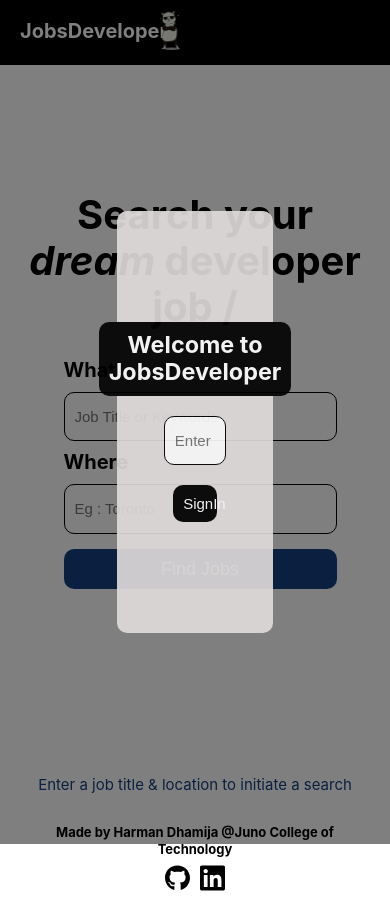
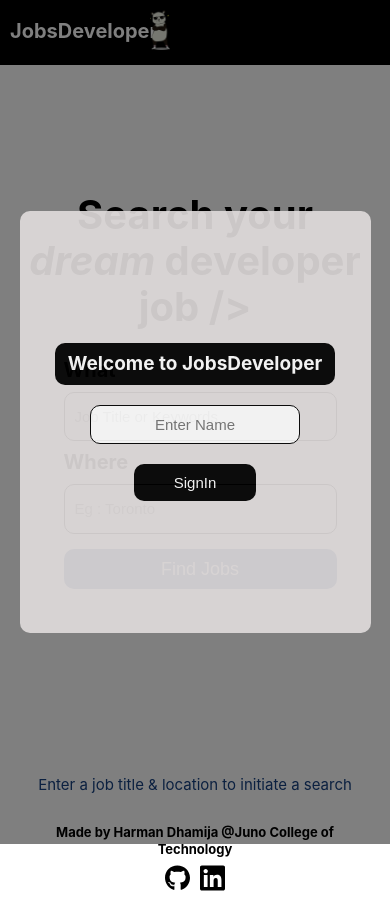
Before and after one commit to harmandhamija/jobs-developer, a React (Create React App) app: page / in a window 390 px wide. Built offline with nearby package versions, Linux system fonts and the light colour scheme; no server answers.

Commit message:
media queries for modal & navbar welcome user message

```diff
--- a/src/App.css
+++ b/src/App.css
@@ -68,12 +68,26 @@
   background-color: #164081;
   color: white;
   margin: 0;
-  /* padding: 10px; */
   border: none;
   border-radius: 10px;
   cursor: pointer;
   font-size: 1.8rem;
   transition: all 0.2s ease;
+}
+
+form input{
+  border: none;
+  border-radius: 10px;
+  border: 1px solid black;
+}
+
+form input:required{
+  box-shadow: none;
+}
+
+form input:focus{
+  box-shadow: 0 .5rem 1rem lightgrey;
+  outline: none;
 }
 
 button:hover,
@@ -110,25 +124,7 @@
   position: relative;
   display: flex;
   justify-content: space-between;
-}
-
-.navbar button{
-  /* font-size: 2rem;
-  font-weight: bold;
-  background-color: black; */
-  border: 1px solid white;
-  background-color: black;
-  width: 100px;
-  padding: 0;
-  /* height: 50px; */
-}
-
-.navbar input{
-  padding: 0;
-  margin: 0;
-  color: black;
-  /* background-color:pink; */
-  /* width: 500px; */
+  /* align-items: center; */
 }
 
 .navbar p{
@@ -137,14 +133,14 @@
   margin-top: 20px ;
 }
 
-.navbar p{
-  font-size: 2rem;
-  font-weight: bold;
+.navbar p:nth-of-type(1){
   margin-left: 20px;
 }
 
 .navbar p:nth-of-type(2){
   margin-right: 20px;
+  padding-top: 3px;
+  font-size: 1.7rem;
 }
 
 .navbar img{
@@ -176,10 +172,6 @@
   color: #164081;
 }
 
-/* .search-initiate{
-  color: white;
-} */
-
 .loadingBar{
   display: flex;
   justify-content: center;
@@ -206,7 +198,6 @@
 
 .display-message{
   width: 80%;
-  /* text-align: left; */
   font-style: italic;
   padding-left: 5px;
 }
@@ -283,46 +274,35 @@
   width: 100%;
 }
 
-form{
+.form-container form{
   display: flex;
   justify-content: center;
   font-size: 2rem;
 }
 
-form label{
+.form-container label{
   padding: 10px 0;
   font-weight: bold;
 }
 
-form label:nth-of-type(2){
+.form-container label:nth-of-type(2){
   margin-left: 10px;
 }
 
-form input,
-form button{
-  border-radius: 10px;
+.form-container form input,
+.form-container form button{
   margin-left: 10px;
   padding: 10px;
 }
 
-form button{
+.form-container form button{
   width: 150px;
 }
 
-form input{
+.form-container form input{
     width: 20%;
     font-size: 1.5rem;
-    border: 1px solid black;
     /* background-color: transparent; */
-}
-
-form input:required{
-  box-shadow: none;
-}
-
-form input:focus{
-  box-shadow: 0 .5rem 1rem lightgrey;
-  outline: none;
 }
 
 /* footer component styles */
@@ -363,7 +343,6 @@
   height: 50vh;
   width: 40vw;
   background-color: #e1dddd;
-  /* color: white; */
   border-radius: 10px;
   display: flex;
   flex-direction: column;
@@ -376,31 +355,25 @@
   opacity: 0.9;
 }
 
+.modal-backdrop{
+  width: 100%;
+  height: 100%;
+  position: fixed;
+  z-index: 100;
+  left: 0;
+  top: 0;
+  background-color: rgba(0,0,0,0.5);
+}
+
 .modal form,
 .sign-in{
   display: flex;
   flex-direction: column;
   align-items: center;
-  width: 80%;
+  width: 100%;
 }
 
-.modal form input{
-  width: 50%;
-  margin-top: 20px;
-  margin-left: 0;
-  text-align: center;
-}
-
-.modal form button,
-.sign-in button{
-  width: 35%;
-  background-color: black;
-  margin-top: 20px;
-  margin-left: 0;
-  font-size: 1.5rem;
-}
-
-.modal form h3,
+.modal form p,
 .modal form button,
 .sign-in button{
   background-color: black;
@@ -410,26 +383,37 @@
   text-align: center;
 }
 
-.modal form img{
-  height: 35px;
-  width: 25px;
+.modal form p{
+  font-size: 2rem;
+  font-weight: bold;
+  width: 60%;
 }
 
-.sign-in p {
+.modal form input{
+  width: 40%;
+  margin-top: 20px;
+  text-align: center;
+  padding: 10px;
+  font-size: 1.5rem;
+}
+
+.modal form input:focus{
+  box-shadow: 0 .5rem 1rem grey;
+}
+
+.modal form button,
+.sign-in button{
+  width: 25%;
+  margin-top: 20px;
+  font-size: 1.5rem;
+}
+
+.sign-in p{
   margin-top: 20px;
   text-align: center;
   font-size: 1.8rem;
   font-weight: bold;
-}
-
-.modal-backdrop{
-  width: 100%;
-  height: 100%;
-  position: fixed;
-  z-index: 100;
-  left: 0;
-  top: 0;
-  background-color: rgba(0,0,0,0.5);
+  padding: 10px;
 }
 
 /* animations */
@@ -471,6 +455,21 @@
 
 /* media queries */
 
+@media (max-width: 1152px){
+
+  .modal form p{
+    width: 70%;
+  }
+
+  .modal form input{
+    width: 45%;
+  }
+
+  .sign-in button{
+    width: 30%;
+  }
+}
+
 @media (max-width:1000px){
 
   .app-section{
@@ -479,6 +478,15 @@
 
   h1{
     width: 80%;
+  }
+
+  .modal{
+    width: 50vw;
+    left: 25%;
+  }
+
+  .modal form p{
+    font-size: 1.9rem;
   }
 
   main{
@@ -490,26 +498,26 @@
     width: 100%;
   }
 
-  form{
+  .form-container form{
     flex-direction: column;
     align-items: center;
   }
 
-  form input,
-  form label,
-  form button{
+  .form-container form input,
+  .form-container form label,
+  .form-container form button{
     width: 50%;
   }
 
-  form input{
+  .form-container form input{
     padding: 15px 10px;
   }
 
-  form label:first-child{
+  .form-container form label:first-child{
     margin-left: 10px;
   }
 
-  form button{
+  .form-container form button{
     margin-top: 15px;
   }
 
@@ -522,9 +530,14 @@
     font-size: 6rem;
   }
 
-  form input,
-  form label,
-  form button{
+  .modal{
+    width: 70vw;
+    left: 15%;
+  }
+
+  .form-container form input,
+  .form-container form label,
+  .form-container form button{
     width: 70%;
   }
 }
@@ -534,13 +547,86 @@
     font-size: 5rem;
   }
 
+  .modal{
+    width: 80vw;
+    left: 10%;
+  }
+
+  .modal form p{
+    width: 75%;
+  }
+
+  .modal form input{
+    width: 50%;
+  }
+
+  .modal form button{
+    width: 30%;
+  }
+
+  .sign-in button{
+    width: 40%;
+  }
+
+  .navbar p:nth-of-type(1){
+    margin-left: 10px;
+  }
+
+  .navbar img{
+    left: 15rem;
+  }
+
+  .navbar p:nth-of-type(2){
+    margin-right: 10px;
+  }
+
+  .navbar p:nth-of-type(2){
+    font-size: 1.5rem;
+  }
+
+  .navbar p:nth-of-type(2){
+    margin-top: 22px;
+  }
+
+
   .wrapper{
     width: 90%;
   }
 }
 
 @media (max-width:465px) {
-  h1{font-size:4rem;
 
+  h1{
+    font-size:4rem;
   }
+
+  .modal{
+    width: 90vw;
+    left: 5%;
+  }
+
+  .modal form p{
+    width: 80%;
+  }
+
+  .modal form input{
+    width: 60%;
+  }
+
+  .modal form button{
+    width: 35%;
+  }
+
 }
+
+@media(max-width:375px) {
+
+  .navbar p:nth-of-type(2){
+    visibility: hidden;
+  }
+
+  h1{
+    font-size: 3.4rem;
+  }
+
+}
--- a/src/App.js
+++ b/src/App.js
@@ -54,10 +54,14 @@
   return (
     <div className="app">
         <header className="app-header">
+          {showModal
+            ? <Modal getModalState={getModalState} />
+            : null
+          }
           <Navbar modalState = {showModal} userName = {modalUserName}/>
             <div className = "wraper">
               <section className = "app-section">
-                <h1>Search your <i>dream</i> developer job /</h1>
+                <h1>Search your <i>dream</i> developer job /></h1>
                 <Form getUserInput = {getUserInput} setIsloading = {setIsLoading}/>
               </section>
             </div>
@@ -65,12 +69,6 @@
 
       <div className="wrapper">
         <main>
-
-          {showModal
-            ?<Modal getModalState = {getModalState} />
-            :null
-          }
-
           {
           finalInput === "" || finalLocation === ""
             ?<p className="search-initiate">Enter a job title & location to initiate a search</p>
--- a/src/components/Modal.js
+++ b/src/components/Modal.js
@@ -31,15 +31,15 @@
                 {
                     !modalForm
                     ?<div className = "sign-in">
-                        <p>Welcome {userName}! Good luck for your job searching!</p>
+                        <p>Welcome {userName}! Good luck for your job hunting!</p>
                         <button onClick = {handleClick}>Go to Website</button>
                     </div>
 
                     :<form onSubmit={handleSubmit}>
-                        <h3>Welcome to JobsDeveloper </h3>
+                        <p>Welcome to JobsDeveloper </p>
                         {/* <img src={panda} alt="pandaLogo" /> */}
                         <label htmlFor="Enter name" className="sr-only">Enter Name</label>
-                        <input type="text" name="Enter name" id="Enter name" onChange={handleUserName} value={userName} placeholder="Enter Name" required ></input>
+                        <input type="text" name="Enter name" id="Enter name" onChange={handleUserName} value={userName} placeholder="Enter Name" required maxLength = "10"></input>
                         <button>SignIn</button>
                     </form>
                 }
--- a/src/components/Navbar.js
+++ b/src/components/Navbar.js
@@ -1,6 +1,6 @@
 // Navbar.js
 import panda from '../assets/panda.png';
-// import {useState} from 'react';
+import {useState} from 'react';
 
 const Navbar = (props) => {
 
```
